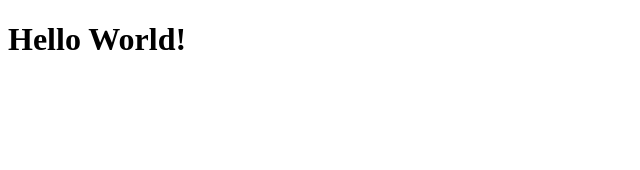
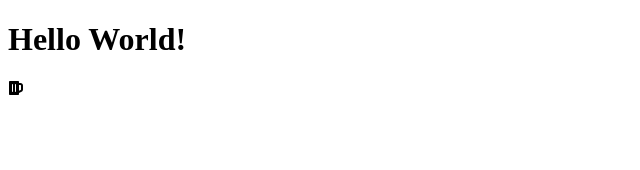
Before and after one commit to XxWexX5/disney-cards, a Next.js app: page / in a window 1280 px wide. Shown: the top 170 px of the page, without its empty margins (0-640 px from the left). Built offline with nearby package versions, Linux system fonts and the light colour scheme.

Commit message:
[ FEATURE ] Adding library react icons.

```diff
--- a/package.json
+++ b/package.json
@@ -12,6 +12,7 @@
     "next": "12.2.3",
     "react": "18.2.0",
     "react-dom": "18.2.0",
+    "react-icons": "^4.4.0",
     "sass": "^1.54.0"
   },
   "devDependencies": {
--- a/pages/index.tsx
+++ b/pages/index.tsx
@@ -1,5 +1,7 @@
 import type { NextPage } from "next";
 import Head from "next/head";
+
+import { FaBeer } from "react-icons/fa";
 
 const Home: NextPage = () => {
   return (
@@ -19,6 +21,7 @@ const Home: NextPage = () => {
 
       <main>
         <h1>Hello World!</h1>
+        <FaBeer />
       </main>
     </>
   );
```
Also changed, not shown: 1 other file (tests, documents, lock files or other folders).
